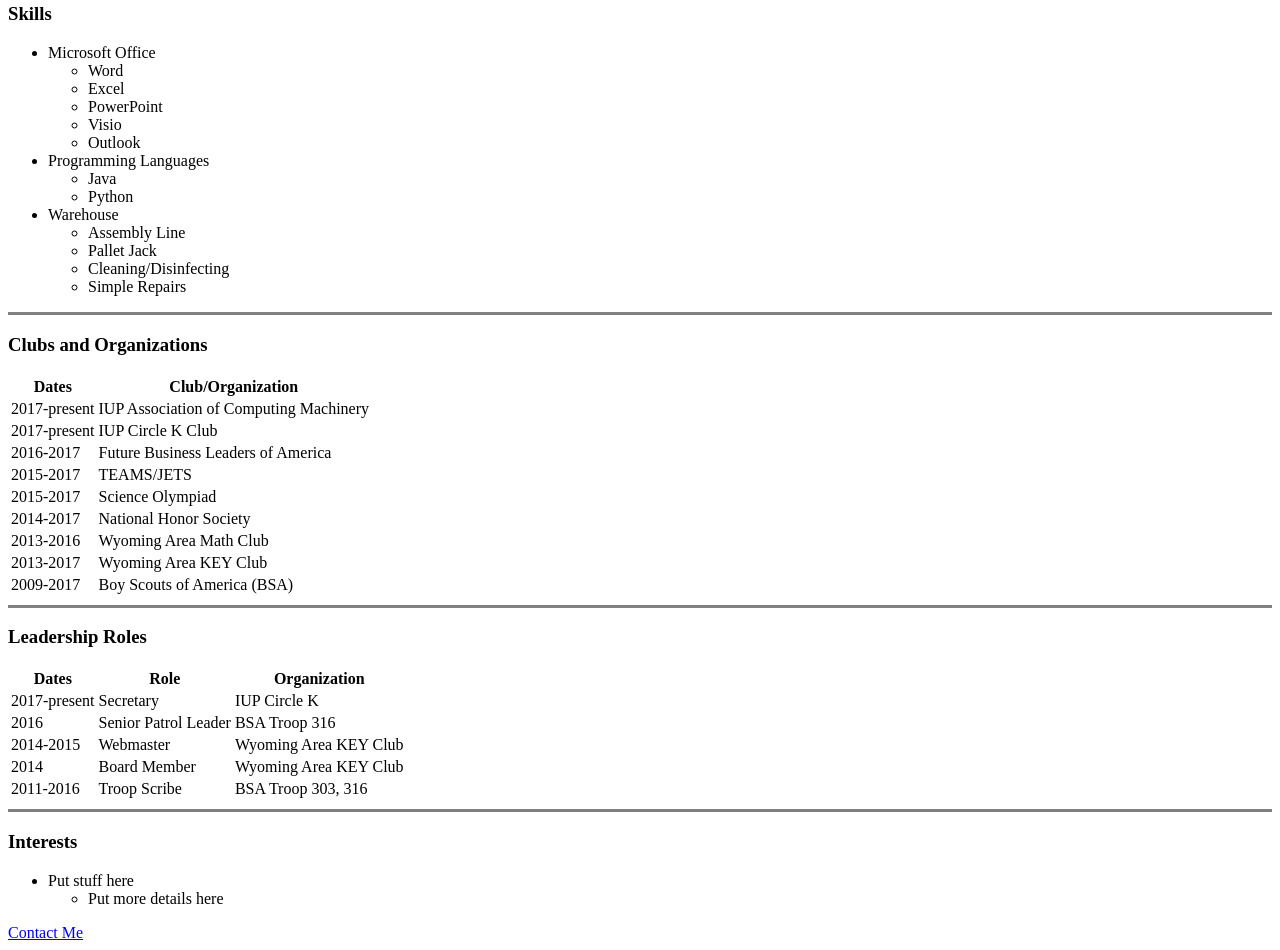
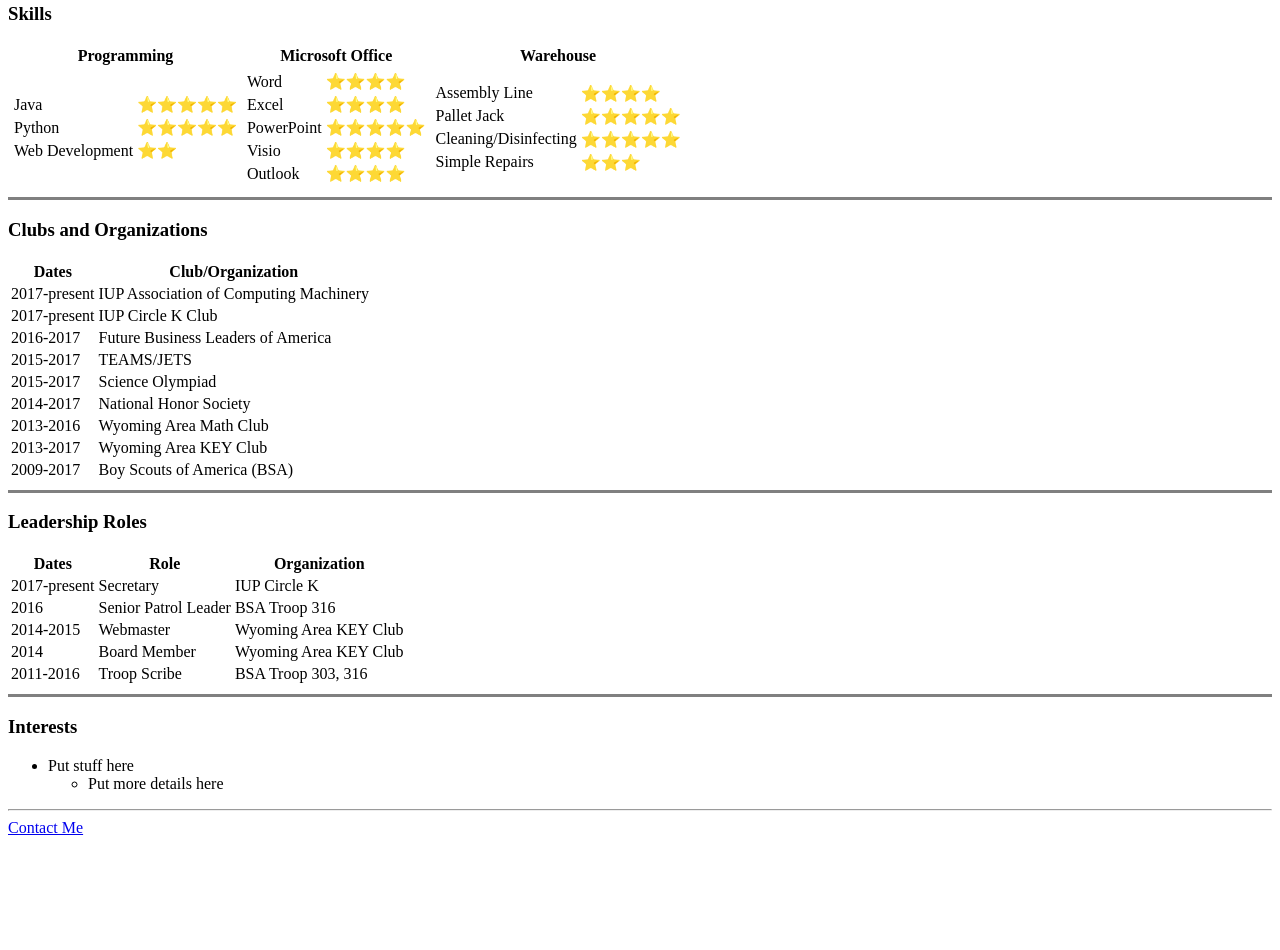
Before and after one commit to alexrrobbins/Personal-HTML-Website, a plain HTML site: page index.html in a window 1280 px wide. Shown: the part 879-1829 px from the top of the page. After the commit the page ends 1724 px from the top, so only its background shows below. Drawn offline with Linux system fonts and the light colour scheme.

Commit message:
Added a Skills table

```diff
--- a/index.html
+++ b/index.html
@@ -1,3 +1,4 @@
+
 <!DOCTYPE html>
 <html lang="en" dir="ltr">
 
@@ -64,31 +65,77 @@
   </ul>
   <hr size="3" noshade>
   <h3>Skills</h3>
-  <ul>
-    <li>Microsoft Office
-      <ul>
-        <li>Word</li>
-        <li>Excel</li>
-        <li>PowerPoint</li>
-        <li>Visio</li>
-        <li>Outlook</li>
-      </ul>
-    </li>
-    <li>Programming Languages
-      <ul>
-        <li>Java</li>
-        <li>Python</li>
-      </ul>
-    </li>
-    <li>Warehouse
-      <ul>
-        <li>Assembly Line</li>
-        <li>Pallet Jack</li>
-        <li>Cleaning/Disinfecting</li>
-        <li>Simple Repairs</li>
-      </ul>
-    </li>
-  </ul>
+  <table>
+    <thead>
+      <th>Programming</th>
+      <th>Microsoft Office</th>
+      <th>Warehouse</th>
+    </thead>
+    <tbody>
+      <tr>
+        <td>
+          <table>
+            <tr>
+              <td>Java</td>
+              <td>⭐⭐⭐⭐⭐</td>
+            </tr>
+            <tr>
+              <td>Python</td>
+              <td>⭐⭐⭐⭐⭐</td>
+            </tr>
+            <tr>
+              <td>Web Development</td>
+              <td>⭐⭐</td>
+            </tr>
+          </table>
+        </td>
+        <td>
+          <table>
+            <tr>
+              <td>Word</td>
+              <td>⭐⭐⭐⭐</td>
+            </tr>
+            <tr>
+              <td>Excel</td>
+              <td>⭐⭐⭐⭐</td>
+            </tr>
+            <tr>
+              <td>PowerPoint</td>
+              <td>⭐⭐⭐⭐⭐</td>
+            </tr>
+            <tr>
+              <td>Visio</td>
+              <td>⭐⭐⭐⭐</td>
+            </tr>
+            <tr>
+              <td>Outlook</td>
+              <td>⭐⭐⭐⭐</td>
+            </tr>
+          </table>
+        </td>
+        <td>
+          <table>
+            <tr>
+              <td>Assembly Line</td>
+              <td>⭐⭐⭐⭐</td>
+            </tr>
+            <tr>
+              <td>Pallet Jack</td>
+              <td>⭐⭐⭐⭐⭐</td>
+            </tr>
+            <tr>
+              <td>Cleaning/Disinfecting</td>
+              <td>⭐⭐⭐⭐⭐</td>
+            </tr>
+            <tr>
+              <td>Simple Repairs</td>
+              <td>⭐⭐⭐</td>
+            </tr>
+          </table>
+        </td>
+      </tr>
+    </tbody>
+  </table>
   <hr size="3" noshade>
   <h3>Clubs and Organizations</h3>
   <table>
@@ -136,9 +183,6 @@
         <td>Boy Scouts of America (BSA)</td>
       </tr>
     </tbody>
-    <tfoot>
-
-    </tfoot>
   </table>
   <hr size="3" noshade>
   <h3>Leadership Roles</h3>
@@ -187,7 +231,7 @@
       </ul>
     </li>
   </ul>
-
+  <hr>
   <a href="contacts.html">Contact Me</a>
 </body>
 
```
